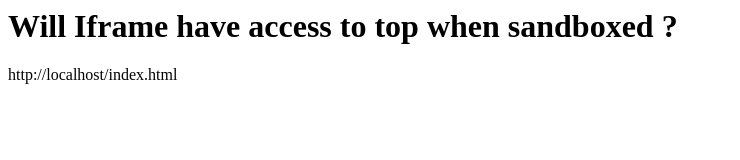
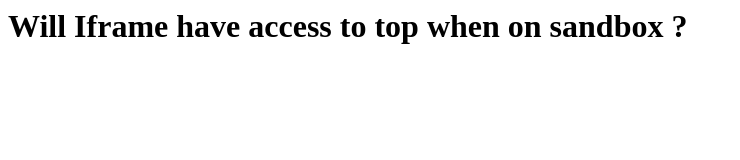
Before and after one commit to pooyaEst/rawhtmltest, a plain HTML site: page index.html in a window 1280 px wide. Shown: the whole page, without its empty margins (0-740 px from the left). Drawn offline with Linux system fonts and the light colour scheme.

Commit message:
Update index.html

```diff
--- a/index.html
+++ b/index.html
@@ -1,7 +1,8 @@
-<h1>Will Iframe have access to top when sandboxed ? </h1>
+<h1>Will Iframe have access to top when on sandbox ? </h1>
 <div id="result"></div>
 
 <script>
 const selector = document.querySelector('#result');
-selector.textContent = top.location.href;
+selector.textContent = window.location.ancestorOrigins[0];
+console.log(window.location.ancestorOrigins)
 </script>
```
